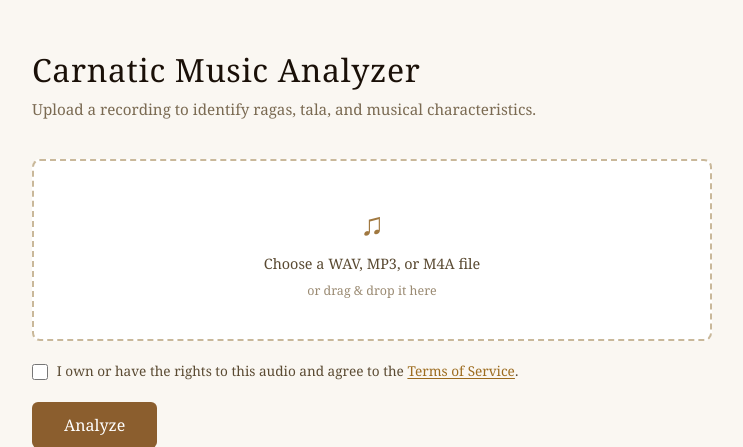
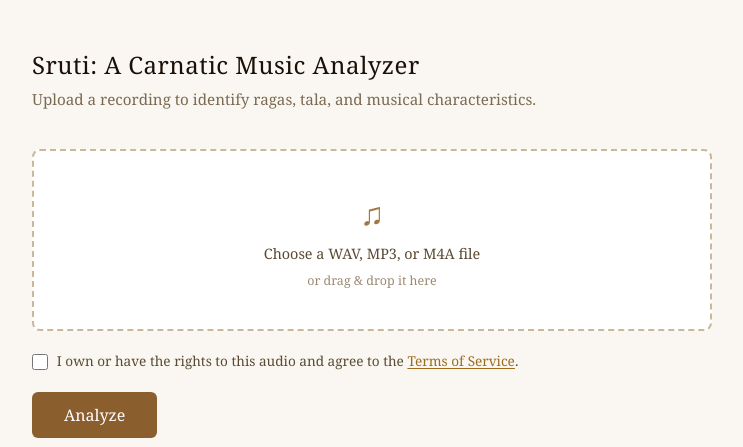
Before and after one commit to rajeshvrohan/Sruti-App, a Flask app: page / in a window 1280 px wide. Shown: the top 447 px of the page, without its empty margins (268-1011 px from the left). Run offline with Flask 3, Linux system fonts and the light colour scheme; parts of the project's set-up code (start-up, migrations or seed data) failed here and were passed over.

Commit message:
Rename heading to "Sruti: A Carnatic Music Analyzer" at a smaller size
Co-Authored-By: Claude Opus 4.8 <noreply@anthropic.com>

```diff
--- a/static/style.css
+++ b/static/style.css
@@ -21,7 +21,7 @@ body {
 }
 
 h1 {
-    font-size: 2rem;
+    font-size: 1.5rem;
     font-weight: normal;
     letter-spacing: 0.02em;
     color: #1a1008;
--- a/templates/index.html
+++ b/templates/index.html
@@ -3,12 +3,12 @@
 <head>
     <meta charset="UTF-8">
     <meta name="viewport" content="width=device-width, initial-scale=1.0">
-    <title>Carnatic Music Analyzer</title>
+    <title>Sruti: A Carnatic Music Analyzer</title>
     <link rel="stylesheet" href="{{ url_for('static', filename='style.css') }}">
 </head>
 <body>
     <main class="container">
-        <h1>Carnatic Music Analyzer</h1>
+        <h1>Sruti: A Carnatic Music Analyzer</h1>
         <p class="subtitle">Upload a recording to identify ragas, tala, and musical characteristics.</p>
 
         <form id="upload-form">
```
